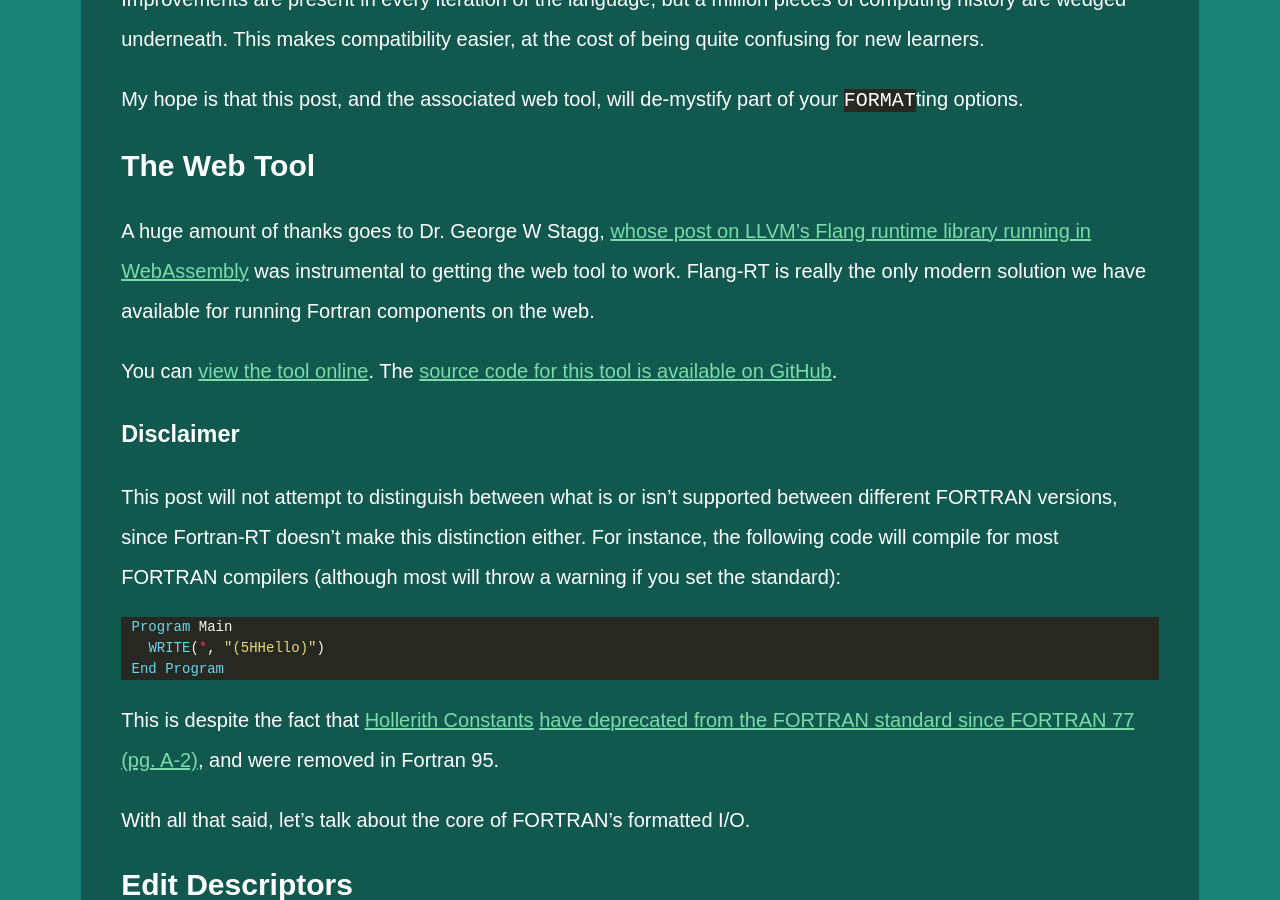
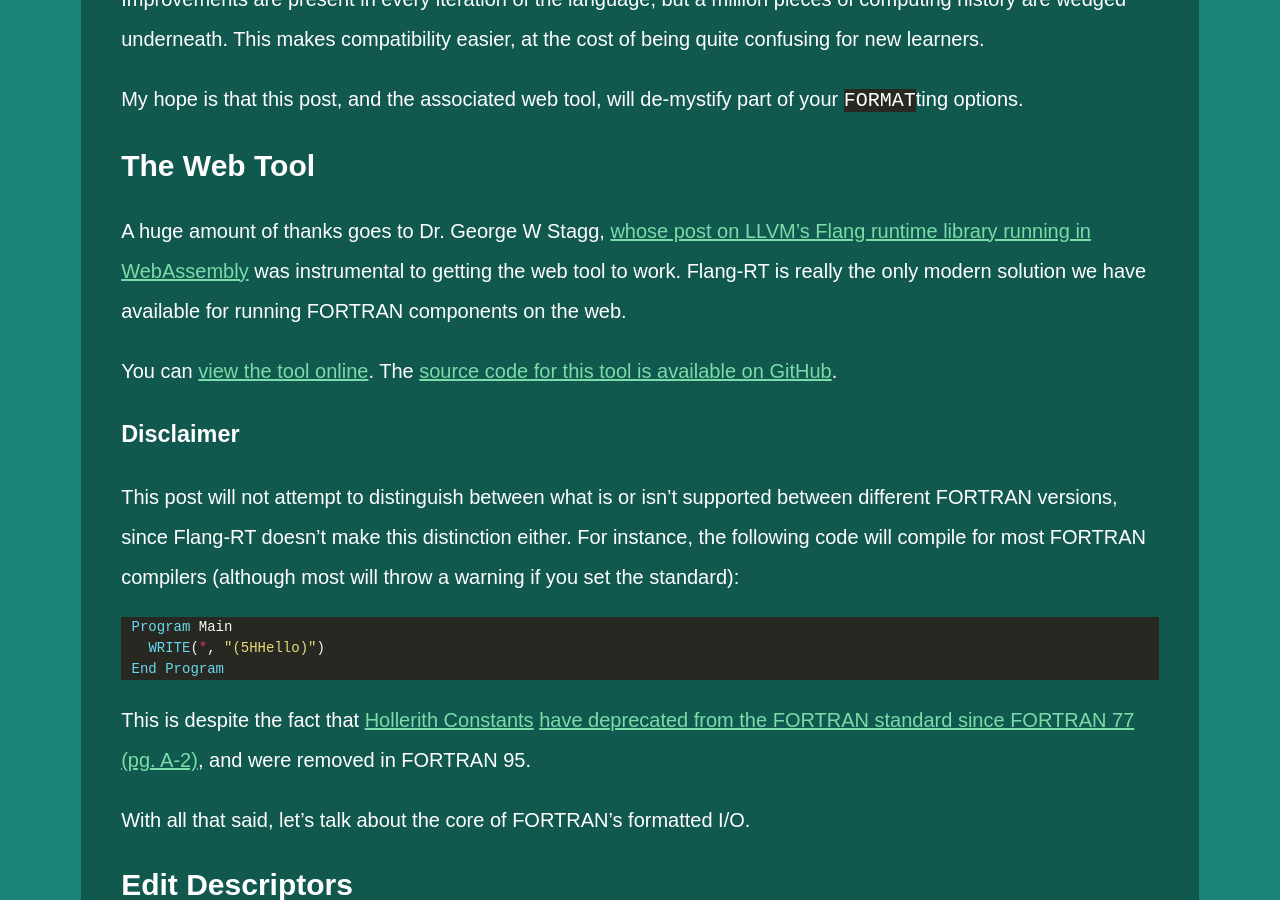
Before and after one commit to ambiguousname/ambiguousname.github.io, a Jekyll site: the page built from drafts/fortran_format.md, in a window 1280 px wide and 900 px high, scrolled down 2278 px. Built offline with Jekyll 4.4.1, drawn with Linux system fonts in a browser that asks for light colours; some of the changed text lies outside the part shown.

Commit message:
Consistent FORTRAN casing

````diff
--- a/drafts/fortran_format.md
+++ b/drafts/fortran_format.md
@@ -57,13 +57,13 @@ My hope is that this post, and the associated web tool, will de-mystify part of
 
 ## The Web Tool
 
-A huge amount of thanks goes to Dr. George W Stagg, [whose post on LLVM's Flang runtime library running in WebAssembly](https://gws.phd/posts/fortran_wasm/) was instrumental to getting the web tool to work. Flang-RT is really the only modern solution we have available for running Fortran components on the web.
+A huge amount of thanks goes to Dr. George W Stagg, [whose post on LLVM's Flang runtime library running in WebAssembly](https://gws.phd/posts/fortran_wasm/) was instrumental to getting the web tool to work. Flang-RT is really the only modern solution we have available for running FORTRAN components on the web.
 
 You can [view the tool online](https://ambiguous.name/fortran-format-web-demo/). The [source code for this tool is available on GitHub](https://github.com/ambiguousname/fortran-format-web-demo).
 
 ### Disclaimer
 
-This post will not attempt to distinguish between what is or isn't supported between different FORTRAN versions, since Fortran-RT doesn't make this distinction either. For instance, the following code will compile for most FORTRAN compilers (although most will throw a warning if you set the standard):
+This post will not attempt to distinguish between what is or isn't supported between different FORTRAN versions, since Flang-RT doesn't make this distinction either. For instance, the following code will compile for most FORTRAN compilers (although most will throw a warning if you set the standard):
 
 ```fortran
 Program Main
@@ -71,7 +71,7 @@ Program Main
 End Program
 ```
 
-This is despite the fact that [Hollerith Constants](#hollerith-constants) [have deprecated from the FORTRAN standard since FORTRAN 77 (pg. A-2)](https://wg5-fortran.org/ARCHIVE/Fortran77.html), and were removed in Fortran 95.
+This is despite the fact that [Hollerith Constants](#hollerith-constants) [have deprecated from the FORTRAN standard since FORTRAN 77 (pg. A-2)](https://wg5-fortran.org/ARCHIVE/Fortran77.html), and were removed in FORTRAN 95.
 
 With all that said, let's talk about the core of FORTRAN's formatted I/O.
 
@@ -338,12 +338,12 @@ TODO: https://ambiguous.name/fortran-format-web-demo/?stmt=*%28I3%2C+X%29+I2&typ
 
 ## Sources
 All of the following were utilized heavily when referencing the behavior of FORTRAN functions:
-- [Intel's Fortran Documentation](https://www.intel.com/content/www/us/en/docs/fortran-compiler/developer-guide-reference/2023-0/overview.html)
-- [GNU's Fortran Docs](https://gcc.gnu.org/onlinedocs/gfortran/index.html#SEC_Contents)
+- [Intel's FORTRAN Documentation](https://www.intel.com/content/www/us/en/docs/fortran-compiler/developer-guide-reference/2023-0/overview.html)
+- [GNU's FORTRAN Docs](https://gcc.gnu.org/onlinedocs/gfortran/index.html#SEC_Contents)
 - [Oracle's FORTRAN 77 Reference](https://docs.oracle.com/cd/E19957-01/805-4939/index.html)
 
 For describing the intended behaviors of FORTRAN, both [The Computer History museum's archive of the first FORTRAN manual](https://archive.computerhistory.org/resources/text/Fortran/102649787.05.01.acc.pdf) and [fortran90.org/wg5-fortran.org's archive of FORTRAN standards](https://www.fortran90.org/) were extremely useful.
 
-Since it is also the basis of the web demo, I've used the [LLVM Fortran Runtime docs/source code extensively](https://github.com/llvm/llvm-project/tree/main/flang).
+Since it is also the basis of the web demo, I've used the [LLVM FORTRAN Runtime docs/source code extensively](https://github.com/llvm/llvm-project/tree/main/flang).
 
 The [FORTRAN logo is from FORTRAN's own GitHub page](https://github.com/fortran-lang/fortran-lang.org/blob/master/assets/img/fortran-logo.svg).
````
